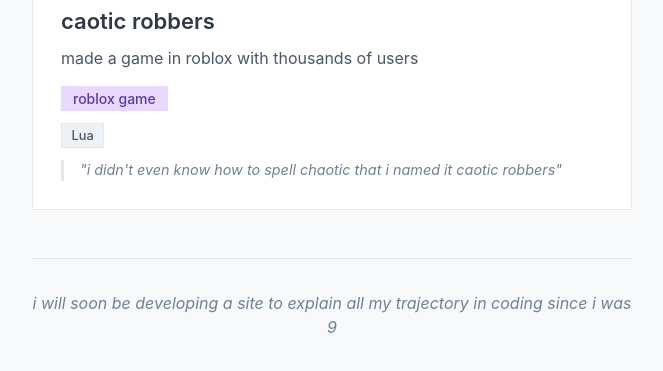
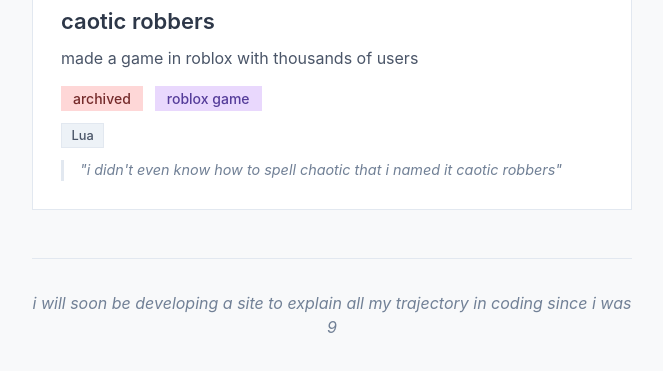
Before and after one commit to samuelcorsan/disam.dev, an Astro site: page / in a window 1280 px wide. Shown: the part 927-1298 px from the top of the page, without its empty margins (308-971 px from the left). Built offline with nearby package versions, Linux system fonts and the light colour scheme; Astro itself is replaced by a stand-in of ours.

Commit message:
feat: add 'archived' status to caotic robbers project in index.astro

```diff
--- a/src/pages/index.astro
+++ b/src/pages/index.astro
@@ -97,6 +97,7 @@ import Layout from '../layouts/Layout.astro';
 				<h2 class="project-title">caotic robbers</h2>
 				<p class="project-description">made a game in roblox with thousands of users</p>
 				<div class="project-status">
+					<span class="status archived">archived</span>
 					<span class="status game">roblox game</span>
 				</div>
 				<div class="tech-stack">
```
